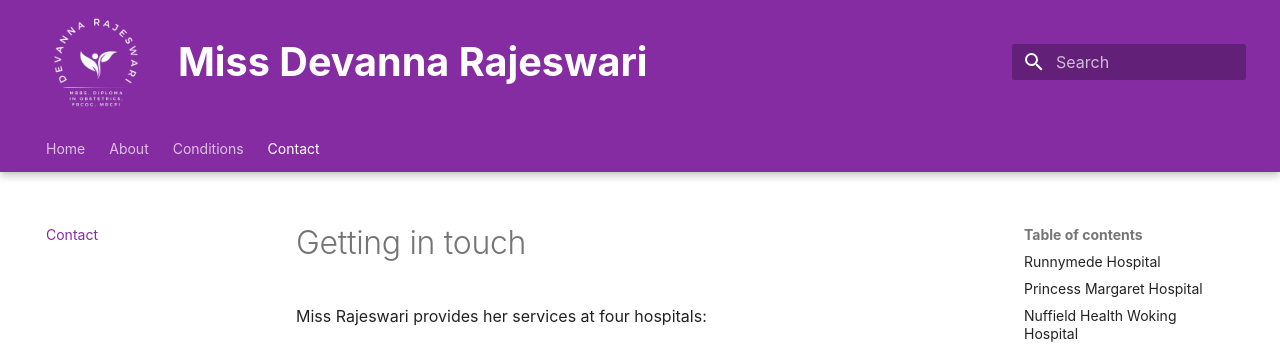
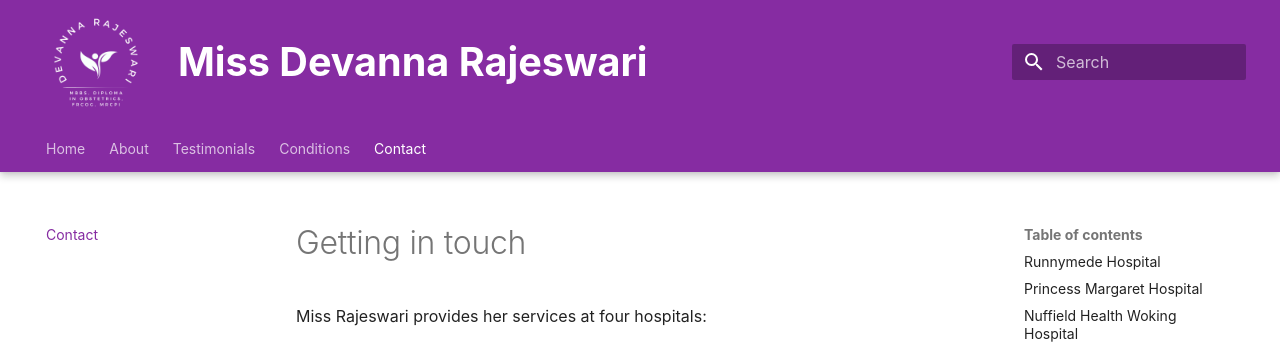
Before and after one commit to anchit-chandran/aunty-rajeswari-website, an MkDocs documentation site: the page built from docs/contact.md, in a window 1280 px wide. Shown: the top 344 px of the page. Built offline with MkDocs 1.6.1 and Material for MkDocs 9.7.7, drawn with Linux system fonts in a browser that asks for light colours; some web fonts are replaced.

Commit message:
adds testimonial nav link that scrolls to reviews
Signed-off-by: Anchit <anchit97123@gmail.com>

```diff
--- a/docs/_assets/_stylesheets/extra.css
+++ b/docs/_assets/_stylesheets/extra.css
@@ -113,7 +113,7 @@ footer.md-footer {
 }
 
 img.img-lg {
-  max-width: 70%;
+  max-width: 90%;
 }
 
 /* ANIMATIONS */
@@ -132,6 +132,7 @@ img.img-lg {
 
 .masthead_description {
   animation: fadeIn 3s;
+  text-align: justify;
 }
 
 .button_contact_wrapper {
@@ -169,6 +170,9 @@ a.custom_button:active {
 
 /* UP TO MD SIZE */
 @media (max-width: 768px) {
+    .headshot_col.align-items-end {
+      align-items: center !important;
+    }
     .headshot_col.h-75 {
       height: 40% !important;
     }
@@ -207,6 +211,9 @@ a.custom_button:active {
     }
     .masthead_description {
       text-align: justify;
+    }
+    img.img-lg.img-sm {
+      max-width: 43% !important;
     }
   }
 
--- a/mkdocs.yml
+++ b/mkdocs.yml
@@ -15,11 +15,12 @@ copyright: Copyright &copy; 2023 Devanna Rajeswari.
 dev_addr: "127.0.0.1:8001"
 
 nav:
-  - "index.md"
-  - 'about.md'
-  - Conditions: 'conditions.md'
-  - Contact: 'contact.md'
-
+  - Home: "index.md"
+  - "about.md"
+  - Testimonials:
+      - "Custom ID": '/#testimonials'
+  - Conditions: "conditions.md"
+  - Contact: "contact.md"
 
 theme:
   name: material
@@ -58,9 +59,9 @@ markdown_extensions:
   - def_list
   - pymdownx.emoji:
       emoji_index: !!python/name:materialx.emoji.twemoji
-      emoji_generator: !!python/name:materialx.emoji.to_svg
+      emoji_generator:
+        !!python/name:materialx.emoji.to_svg # footer links and variables
 
-# footer links and variables
 extra:
   social:
     - icon: fontawesome/brands/twitter
--- a/overrides/home.html
+++ b/overrides/home.html
@@ -36,7 +36,7 @@
 
 <header class="masthead hero">
   <div class="container h-100">
-    <div class="row h-100 pb-5 pt-md-5 justify-content-center align-items-center">
+    <div class="row h-100 pb-5 pt-md-3 justify-content-center align-items-center">
       <div class="col-md-8 order-2 h-75 px-4 px-md-0 d-flex flex-column justify-content-evenly">
         <div class="row">
           <div class="col main_text_col">
@@ -75,7 +75,7 @@
       </div>
 
     </div>
-    <div class="row h-100 mb-5 testimonials-section">
+    <div class="row h-100 mb-5 testimonials-section" id="testimonials">
       <div class="col-12 px-4 px-md-0">
         <h2 class="muted">
           <a href="https://www.iwantgreatcare.org/doctors/miss-devanna-rajeswari">
```
